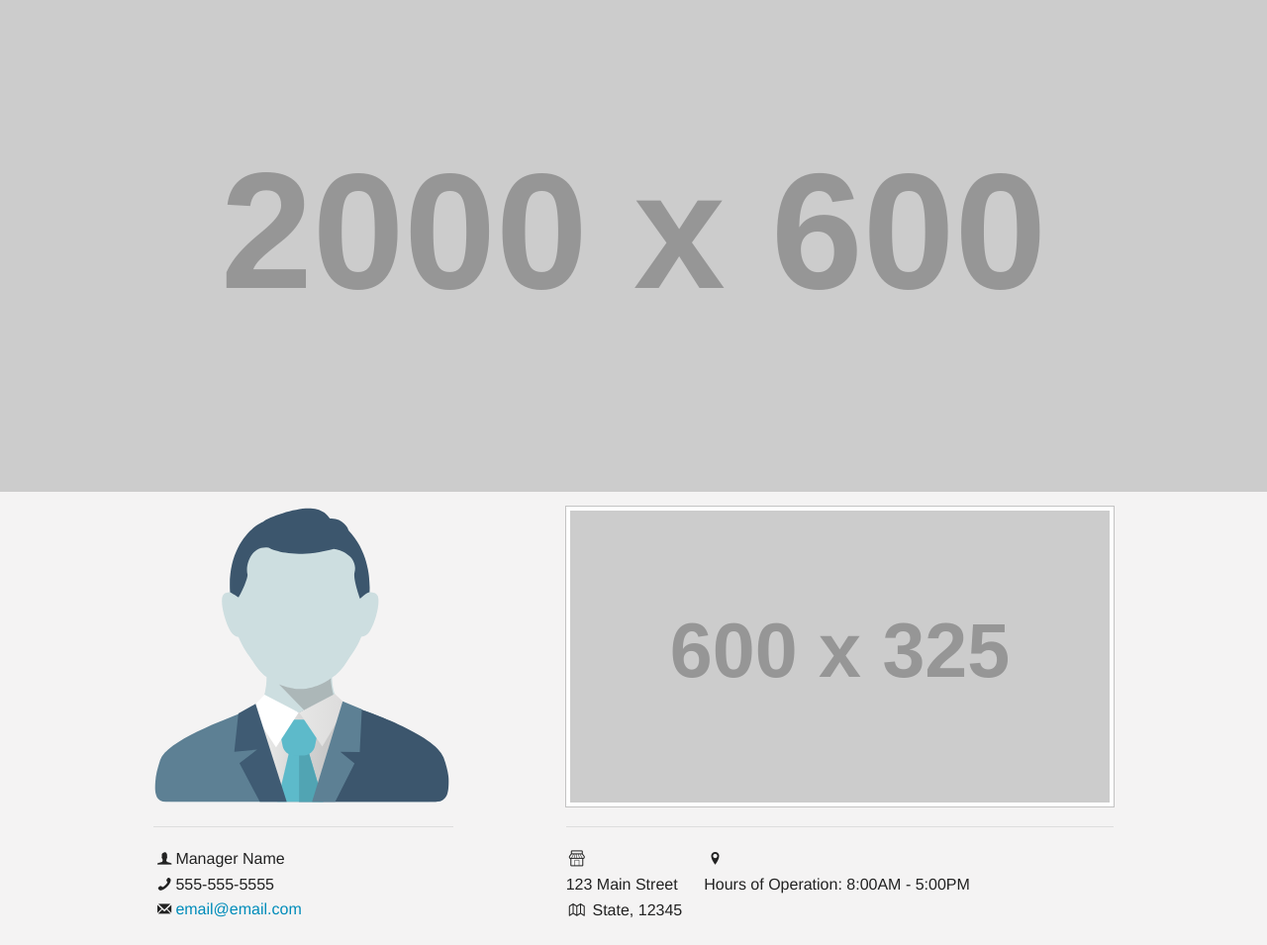
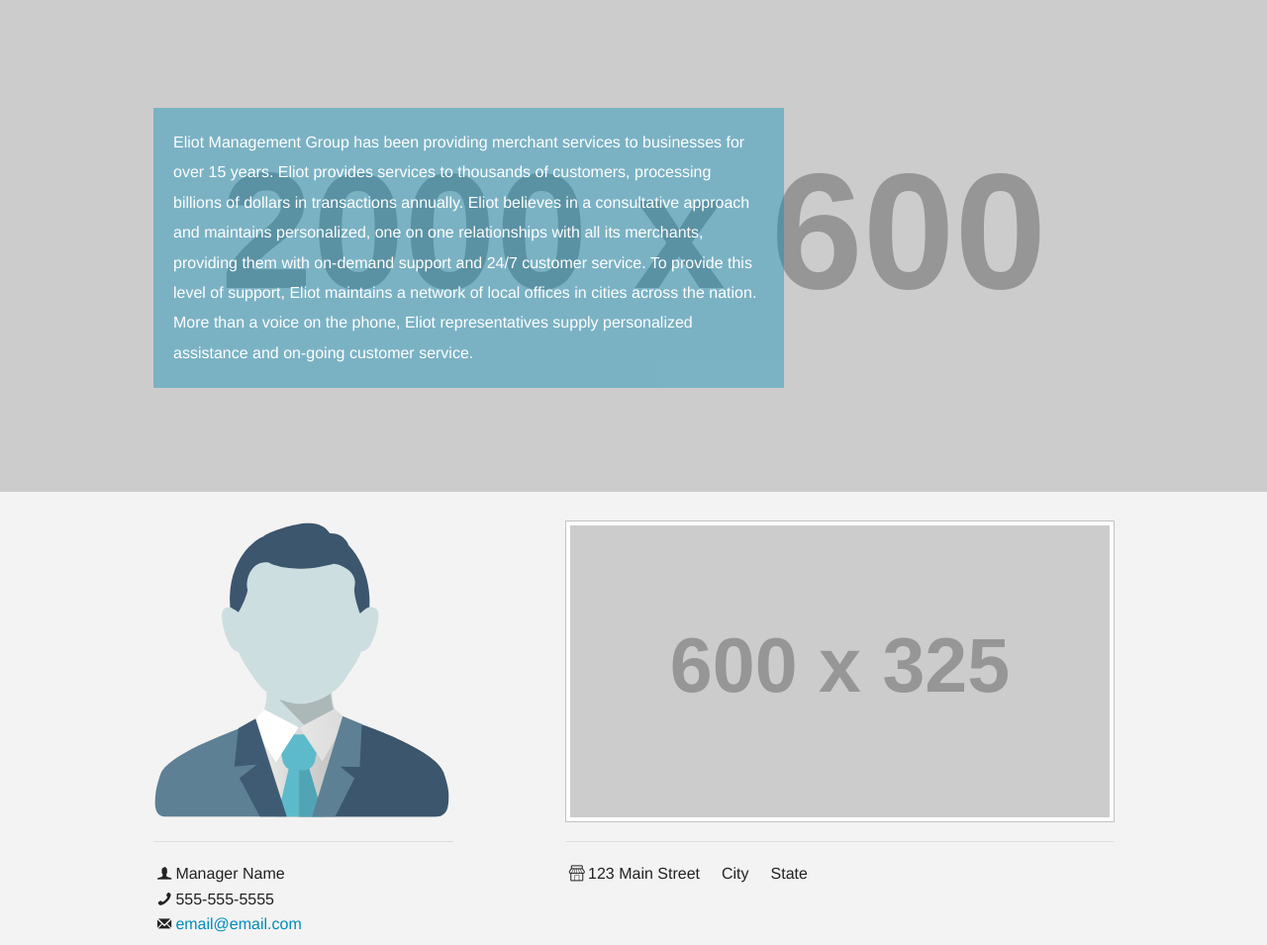
Before and after one commit to xavierharrell/eliot-office, a website: page index.html in a window 1280 px wide. Shown: the part 83-1038 px from the top of the page at 99% size. Drawn offline with Linux system fonts and the light colour scheme; placeholder pictures from the web are drawn by us.

Commit message:
Added subtle patter on odd rows.

```diff
--- a/index.html
+++ b/index.html
@@ -44,9 +44,13 @@
       <!-- End of Navigation -->
       <!-- Image of the location Skyline -->
       <section class="office">
-        <div class="row full-width">
-
-        </div>
+  <div class="row">
+    <div class="small-12 medium-6 large-8 columns">
+      <div class="home-panel animate" data-animate="fadeInLeftBig">
+        <p>Eliot Management Group has been providing merchant services to businesses for over 15 years.  Eliot provides services to thousands of customers, processing billions of dollars in transactions annually.  Eliot believes in a consultative approach and maintains personalized, one on one relationships with all its merchants, providing them with on-demand support and 24/7 customer service.  To provide this level of support, Eliot maintains a network of local offices in cities across the nation.  More than a voice on the phone, Eliot representatives supply personalized assistance and on-going customer service.</p>
+      </div>
+    </div>
+  </div>
       </section>
       <!-- End of location Skyline -->
       <!-- Office Identification -->
@@ -115,8 +119,10 @@
             <img class="th" src="http://placehold.it/600x325" alt="">
             <hr>
             <ul class="inline-list">
-              <li><i class="icon-shop"></i>123 Main Street<span class="state"> <i class="icon-map"></i> State, 12345</span></li>
-              <li><i class="icon-location"></i>Hours of Operation: 8:00AM - 5:00PM</li>
+              <li></li>
+              <li><i class="icon-shop"></i>123 Main Street</li>
+              <li>City</li>
+              <li>State</li>
             </ul>
           </div>
         </div>
@@ -186,7 +192,7 @@
             <hr>
             <div class="testi-frame">
               <div class="testi-card">
-                <img class="text-center" src="http://placehold.it/100x100" alt="">
+                <img class="circle" class="text-center" src="http://placehold.it/100x100" alt="">
                 <p>Lorem ipsum dolor sit amet, consectetur adipisicing elit.</p>
               </div>
               <div class="testi-card">
@@ -204,7 +210,7 @@
       <section class="odd"><!-- Modules from Main Site -->
       <!-- Blog Section -->
       <div class="row">
-        <div class="small-12 medium-4 large-4 columns">
+        <div class="small-12 medium-6 large-6 columns">
           <h3>Blog</h3>
           <div class="panel blog-roll">
             <ul class="no-bullet">
@@ -216,6 +222,7 @@
                 </ul>
                 <div class="meta">
                   <span class="meta-desc">Lorem ipsum dolor sit amet, consectetur adipisicing elit. Dolor, sit.</span>
+                  <br>
                   <a class="button tiny" href="">Learn more</a>
                 </div>
               </li>
@@ -225,7 +232,8 @@
                 <a href="">Title of post</a>
                 <div class="meta">
                   <span class="meta-desc">Lorem ipsum dolor sit amet, consectetur adipisicing elit. Dolor, sit.</span>
-                  <a href="">Learn more</a>
+                 <br>
+                  <a class="button tiny" href="">Learn more</a>
                 </div>
               </li>
             </ul>
@@ -233,7 +241,7 @@
         </div>
         <!-- End of Blog Section -->
         <!-- News Section -->
-        <div class="small-12 medium-4 large-4 columns">
+        <div class="small-12 medium-6 large-6 columns">
           <h3>News</h3>
           <div class="panel news-roll">
             <ul>
@@ -252,8 +260,13 @@
           </div>
         </div>
         <!-- End of News Section -->
-        <!-- Contact Section -->
-        <div class="small-12 medium-4 large-4 columns">
+      </div>
+    </section>
+    <!-- End of Modules from Main Site -->
+<!-- Contact Section -->
+<section class="even">
+<div class="row">
+        <div class="small-12 medium-12 large-12 columns">
           <h3>Contact</h3>
           <form>
             <div class="row">
@@ -297,10 +310,9 @@
             </div>
           </form>
         </div>
-        <!-- End of Contact Section -->
-      </div>
-    </section>
-    <!-- End of Modules from Main Site -->
+</div>
+</section>
+<!-- End of Contact Section -->
     <!-- Footer -->
     <section>
       <footer>
--- a/scss/_custom.scss
+++ b/scss/_custom.scss
@@ -9,12 +9,12 @@
 .odd {
     background-color: #f4f3f3;
     border-bottom: 1px solid #d5d5d5;
-    padding: 15px 0px;
+    padding: 30px 0px;
 }
 
 .even {
     @extend .odd;
-    background-color: #fff;
+    background: #71a441 url(/img/pixel_weave.png);
 }
 
 .office {
@@ -24,6 +24,7 @@
     background-size: cover;
     background-position: center center;
     height: 500px;
+    padding-top: 7em;
     }
 
 .testi-frame img {
@@ -93,8 +94,10 @@
 
 .sub-footer{
   background-color: #12456b;
+  padding: 20px;
   p{
     color: #ffffff;
+    font-size: 0.9em;
   }
 }
 
@@ -108,3 +111,19 @@
         color: #fff;
     }
 }
+
+.home-panel{
+    @include panel;
+    background: rgba($primary-color, .4);
+    margin: 0 auto;
+    border: 0px;
+    p{
+        font-size: 1em;
+        color: #fff;
+        line-height: 1.9em;
+    }
+}
+
+i{
+    display: inline-block !important;
+}
```
Also changed, not shown: css/app.css, img/pixel_weave.png (added).
